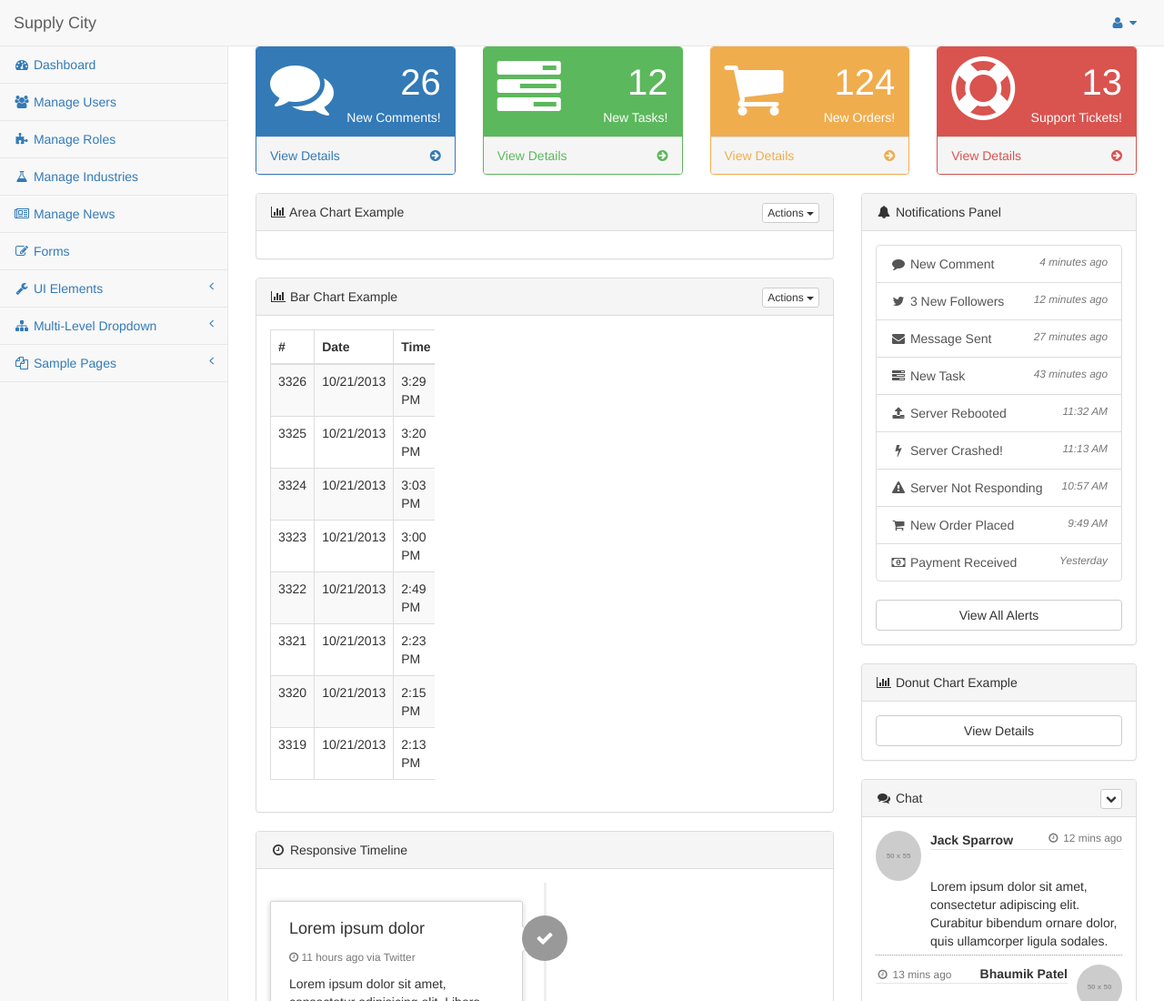
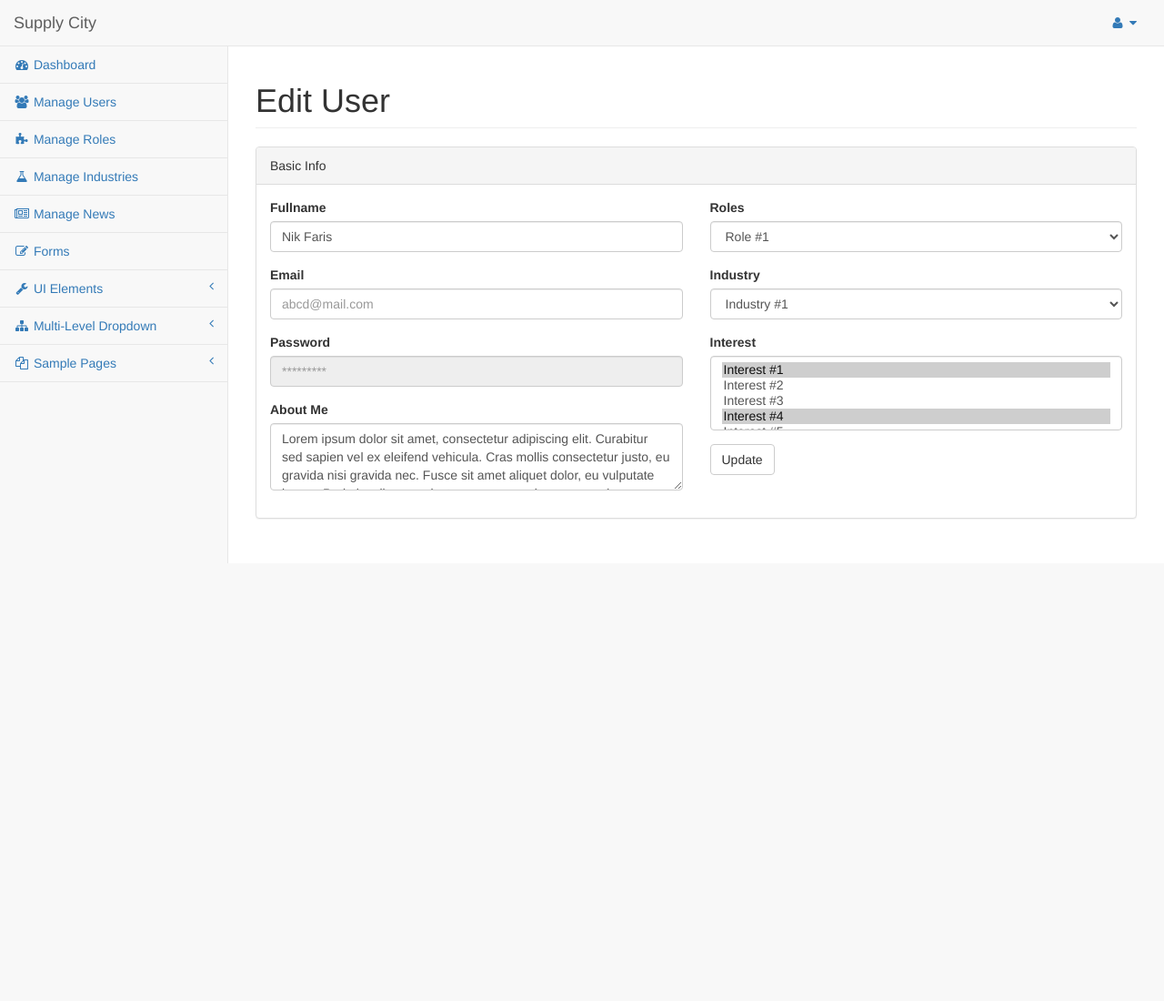
Before and after one commit to aripian/supply-city-frontend, a website: page app/index.html at #/single_user_eg in a window 1280 px wide. Shown: the top 1100 px of the page at 91% size. After the commit the page ends 800 px from the top, so only its background shows below. Drawn offline with nearby package versions, Linux system fonts and the light colour scheme; some packages are replaced by stand-ins of ours; files that its build step writes are made by us from their sources; placeholder pictures from the web are drawn by us; files whose address does not match are found by name.

Commit message:
Added sample user form

```diff
--- a/app/scripts/app.js
+++ b/app/scripts/app.js
@@ -34,6 +34,11 @@ angular
 		controller: 'usersCtrl',
 		controllerAs: 'users'
 	  })
+	  .when('/single_user_eg', {
+		templateUrl: 'views/single_user_eg.html',
+		controller: 'usersCtrl',
+		controllerAs: 'users'
+	  })
 	  .when('/roles', {
 		templateUrl: 'views/roles.html',
 		controller: 'rolesCtrl',
--- /dev/null
+++ b/app/views/single_user_eg.html
@@ -0,0 +1,84 @@
+
+            <div class="row">
+                <div class="col-lg-12">
+                    <h1 class="page-header">Edit User</h1>
+                </div>
+                <!-- /.col-lg-12 -->
+            </div>
+            <!-- /.row -->
+            <div class="row">
+                <div class="col-lg-12">
+                    <div class="panel panel-default">
+                        <div class="panel-heading">
+                            Basic Info
+                        </div>
+                        <div class="panel-body">
+                            <div class="row">
+                                <div class="col-lg-6">
+                                    <form role="form">
+                                        <div class="form-group">
+                                            <label>Fullname</label>
+                                            <input class="form-control" value="Nik Faris">
+                                        </div>
+                                        <div class="form-group">
+                                            <label>Email</label>
+                                            <input class="form-control" placeholder="abcd@mail.com">
+                                        </div>
+                                       <div class="form-group">
+                                           <label for="disabledSelect">Password</label>
+                                           <input class="form-control" id="disabledInput" type="text" placeholder="*********" disabled>
+                                       </div>
+                                        <div class="form-group">
+                                            <label>About Me</label>
+                                            <textarea class="form-control" rows="3">Lorem ipsum dolor sit amet, consectetur adipiscing elit. Curabitur sed sapien vel ex eleifend vehicula. Cras mollis consectetur justo, eu gravida nisi gravida nec. Fusce sit amet aliquet dolor, eu vulputate ipsum. Proin iaculis purus justo, non cursus risus commodo nec. Morbi cursus turpis eu blandit pulvinar. Vivamus orci turpis, lobortis porttitor felis vel, tincidunt vehicula felis. Interdum et malesuada fames ac ante ipsum primis in faucibus. Nunc eros justo, sagittis non placerat at, accumsan ut sapien. Curabitur varius ipsum tortor, sed congue enim scelerisque vel. Curabitur molestie dui tempor nisi pretium, et molestie orci molestie. Etiam a dolor posuere, hendrerit est ultricies, bibendum felis. Etiam iaculis velit in neque egestas, non aliquam est auctor. Cras tellus risus, tincidunt vel sapien sit amet, consectetur elementum ante.</textarea>
+                                        </div>
+                                    </form>
+                                </div>
+                                <!-- /.col-lg-6 (nested) -->
+                                <div class="col-lg-6">
+                                    <form role="form">
+                                        <div class="form-group">
+                                            <label>Roles</label>
+                                            <select class="form-control">
+                                                <option>Role #1</option>
+                                                <option>Role #2</option>
+                                                <option>Role #3</option>
+                                                <option>Role #4</option>
+                                                <option>Role #5</option>
+                                            </select>
+                                        </div>
+
+                                        <div class="form-group">
+                                            <label>Industry</label>
+                                            <select class="form-control">
+                                                <option>Industry #1</option>
+                                                <option>Industry #2</option>
+                                                <option>Industry #3</option>
+                                                <option>Industry #4</option>
+                                                <option>Industry #5</option>
+                                            </select>
+                                        </div>
+
+                                        <div class="form-group">
+                                            <label>Interest</label>
+                                            <select multiple class="form-control">
+                                                <option selected="selected">Interest #1</option>
+                                                <option>Interest #2</option>
+                                                <option>Interest #3</option>
+                                                <option selected="selected">Interest #4</option>
+                                                <option>Interest #5</option>
+                                            </select>
+                                        </div>
+                                        <button type="submit" class="btn btn-default">Update</button>
+                                    </form>
+                                </div>
+                                <!-- /.col-lg-6 (nested) -->
+                            </div>
+                            <!-- /.row (nested) -->
+                        </div>
+                        <!-- /.panel-body -->
+                    </div>
+                    <!-- /.panel -->
+                </div>
+                <!-- /.col-lg-12 -->
+            </div>
```
Also changed, not shown: app/views/users.html (+3 -1 lines).
